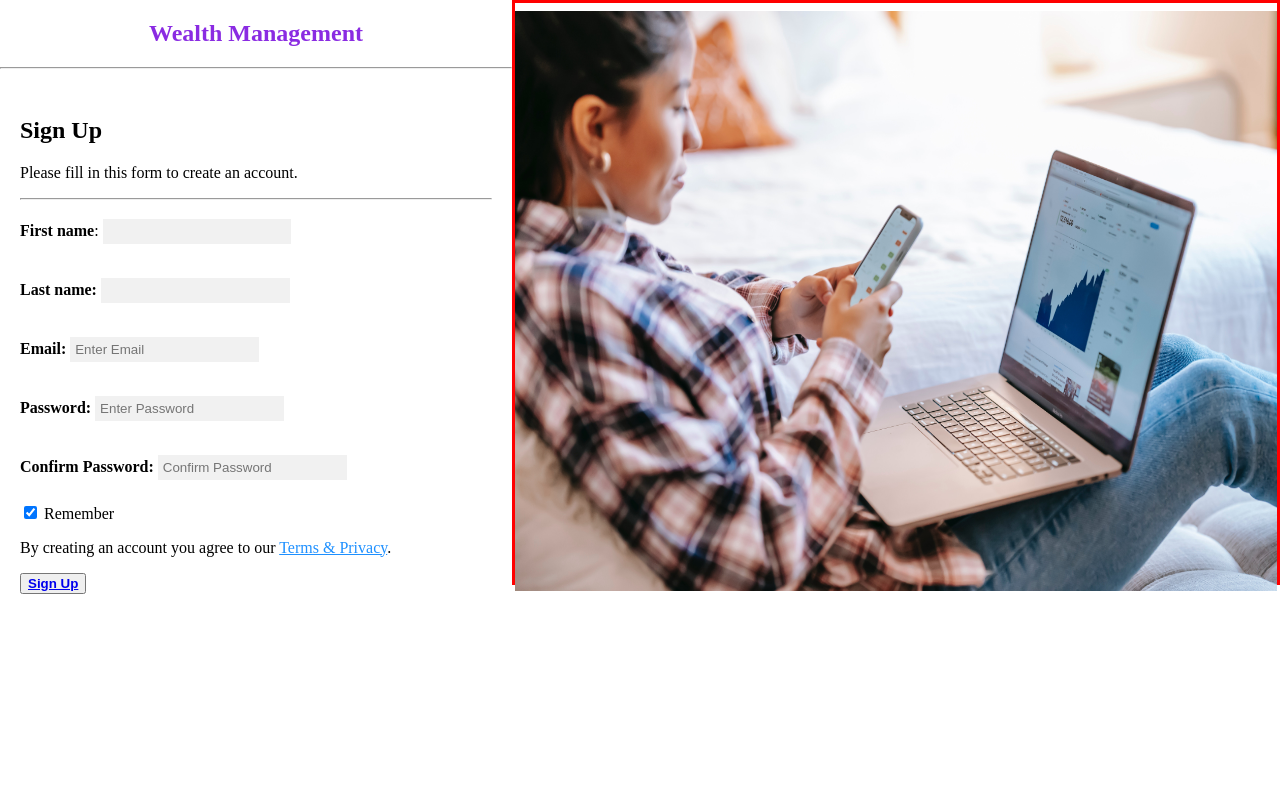
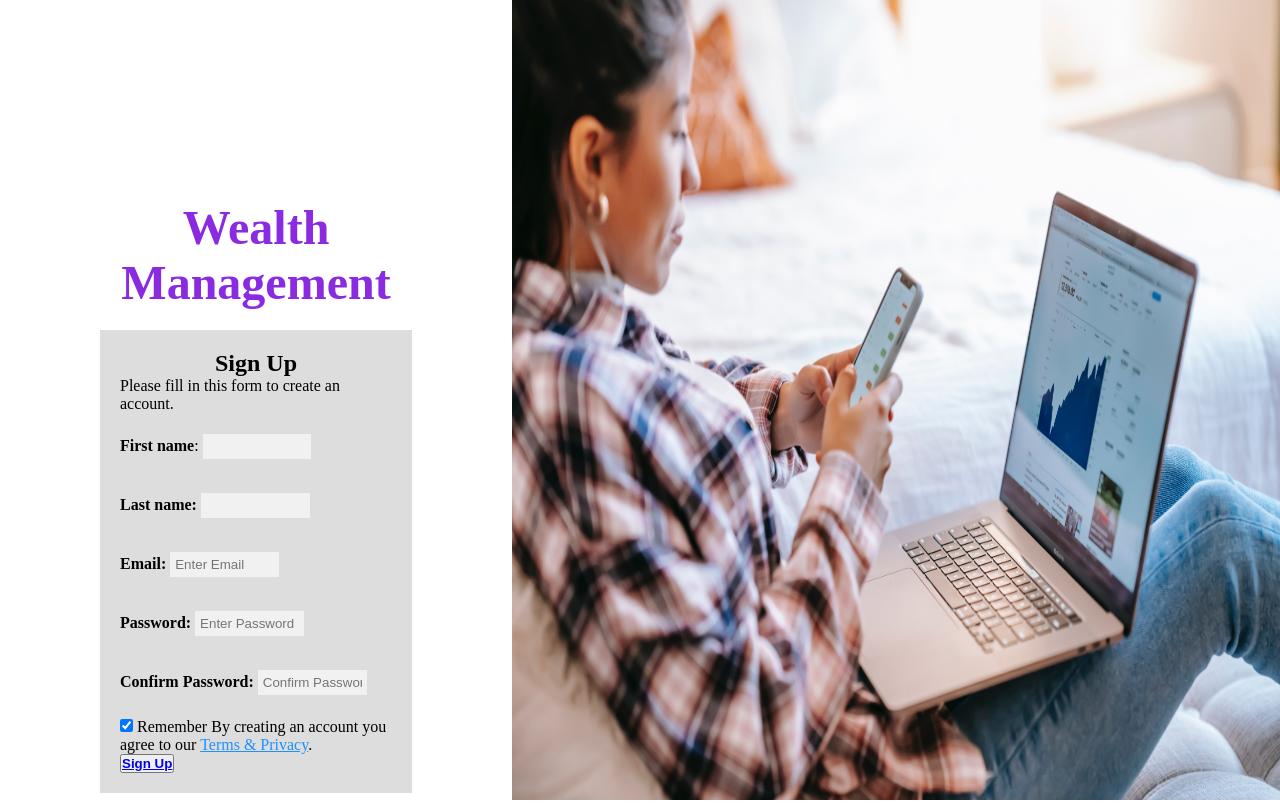
Before and after one commit to rolandexplore93/wealth-affairs, a PHP site: page /clients/Login/index.html in a window 1280 px wide. Before the commit the page ends 594 px from the top, so only its background shows below. Run offline with PHP 8.4, Linux system fonts and the light colour scheme.

Commit message:
Code refractory

```diff
--- a/clients/Login/index.html
+++ b/clients/Login/index.html
@@ -3,23 +3,19 @@
 <html>
 <head>
     <meta charset="UTF-8">
+    <meta http-equiv="X-UA-Compatible" content="IE=edge">
     <meta name="viewport" content="width=device-width, initial-scale=1.0">
     <!-- Link to login CSS File-->
     <link rel="stylesheet" href="./style.css">
-        <title>
-            Invest with us
-        </title>
+    <title>Invest with us</title>
 </head>
 <body>
-        <section class="Left" class="outer-block">
-            <div class="Head"><h1>Wealth Management</h1></div>
-            <hr>
-            <div class="Body">
+    <div class="wrapper">
+        <section class="Left">
+            <div class="title"><h1>Wealth Management</h1></div>
             <form>
-                    <div class="container">
-                <h2>Sign Up</h2>
-                <p>Please fill in this form to create an account.</p>
-                <hr>
+                <h2 id="form-directive">Sign Up</h2>
+                <p id="form-guide">Please fill in this form to create an account.</p>
                 <label for="fname" class="fname"><b>First name</b>:</label>
                 <input type="text" id="fname" name="fname" required class="inputfname"><br><br>
                 <label for="lname"><b>Last name:</b></label>
@@ -31,22 +27,17 @@
                 <label for="password_rpt"><b>Confirm Password:</b></label>
                 <input type="text" placeholder="Confirm Password" name="password" required><br><br>
                 <label><input type="checkbox" checked="checked" name="remember"> Remember</label>
-                <p>By creating an account you agree to our <a href="#" style="color:dodgerblue">Terms & Privacy</a>.</p>
+                <span>By creating an account you agree to our <a href="#" style="color:dodgerblue">Terms & Privacy</a>.</span>
                 <div class="submit">
                     <button type="submit" class="signupbtn"><b><a href="../Dashboard.html">Sign Up</a></b></button>
                 </div>
-                    </div>
-                    </div>
             </form>
-            </div>
-
         </section>
         <section class="Right">
-            <div class="Image"><img src="./Images/invest 2.jpg" alt="old people happy" style="width: 100%;height: 580px;" class="center">
+            <div class="onboarding-image-cover">
+                <img class="onboarding-image" src="./Images/invest 2.jpg" alt="old people happy">
             </div>
         </section>
-
-
-
+    </div>
 </body>
 </html>
--- a/clients/Login/style.css
+++ b/clients/Login/style.css
@@ -1,41 +1,62 @@
-body {
+* {
+  padding: 0;
   margin: 0;
+  box-sizing: border-box;
 }
 
-  h1 {
+body {
+  /* border: 1px solid red; */
+  height: 100vh;
+  width: 100%;
+}
+
+.wrapper {
+  /* border: 1px solid blue; */
+  height: 100%;
+  width: 100%;
+}
+
+/* Left section */
+.Left {
+  float:left;
+  width: 40%;
+  background-color: white;
+  padding: 200px 100px;
+  /* border: 1px solid blue; */
+  height: 100%;
+}
+
+/* Right section */
+.Right {
+  float: right;
+  width: 60%;
+  /* border: 1px solid red; */
+  height: 100%;
+}
+
+/* Left section styles */
+.title {
   text-align: center;
   background-color: white;
   color: blueviolet;
+  font-size: 32px;
 }
-  h2 {
-    text-align: left;
-    background-color: white;
+
+form {
+  padding: 20px;
+  background-color: #ddd;
+  margin: 20px 0;
+  /* border: 1px solid red; */
+}
+
+
+#form-directive {
+  text-align: center;
   color: black;
 }
-    .Left{
-    float:left;
-    width: 40%;
-    background-color: white;
-    height: 585px;
 
-    }
-    .Right{
-    float: right;
-    height: 585px;
-    width: 60%;
-    padding-block: 8px;
-    border: 3px solid red;
-
-    }
-    .Body{
-        float: right;
-        height: 585px;
-        width: 100%;
-        background-color: white;
-
-        }
-        .container {
-            padding: 20px;
+#form-guide {
+  margin-bottom: 10px;
 }
 
 /* Full-width input fields */
@@ -44,15 +65,23 @@ input[type=text], input[type=password] {
   padding: 5px;
   margin: 11px 0 5px 0;
   border: none;
+  outline: 0;
   background: #f1f1f1;
 }
 
 input[type=text]:focus, input[type=password]:focus {
-    background-color: #ddd;
+  background-color: #eee;
   outline: none;
 }
-  * {box-sizing: border-box}
 
-  input[type=text], input[type=fname] {
-    border-color: red;
+/* Right section styles */
+.onboarding-image-cover {
+  width: 100%;
+  height: 100%;
+  /* border: 1px solid red; */
 }
+
+.onboarding-image {
+  height: 100%;
+  width: 100%;
+}
```
Lines whose indentation alone changed are shown as unchanged.
